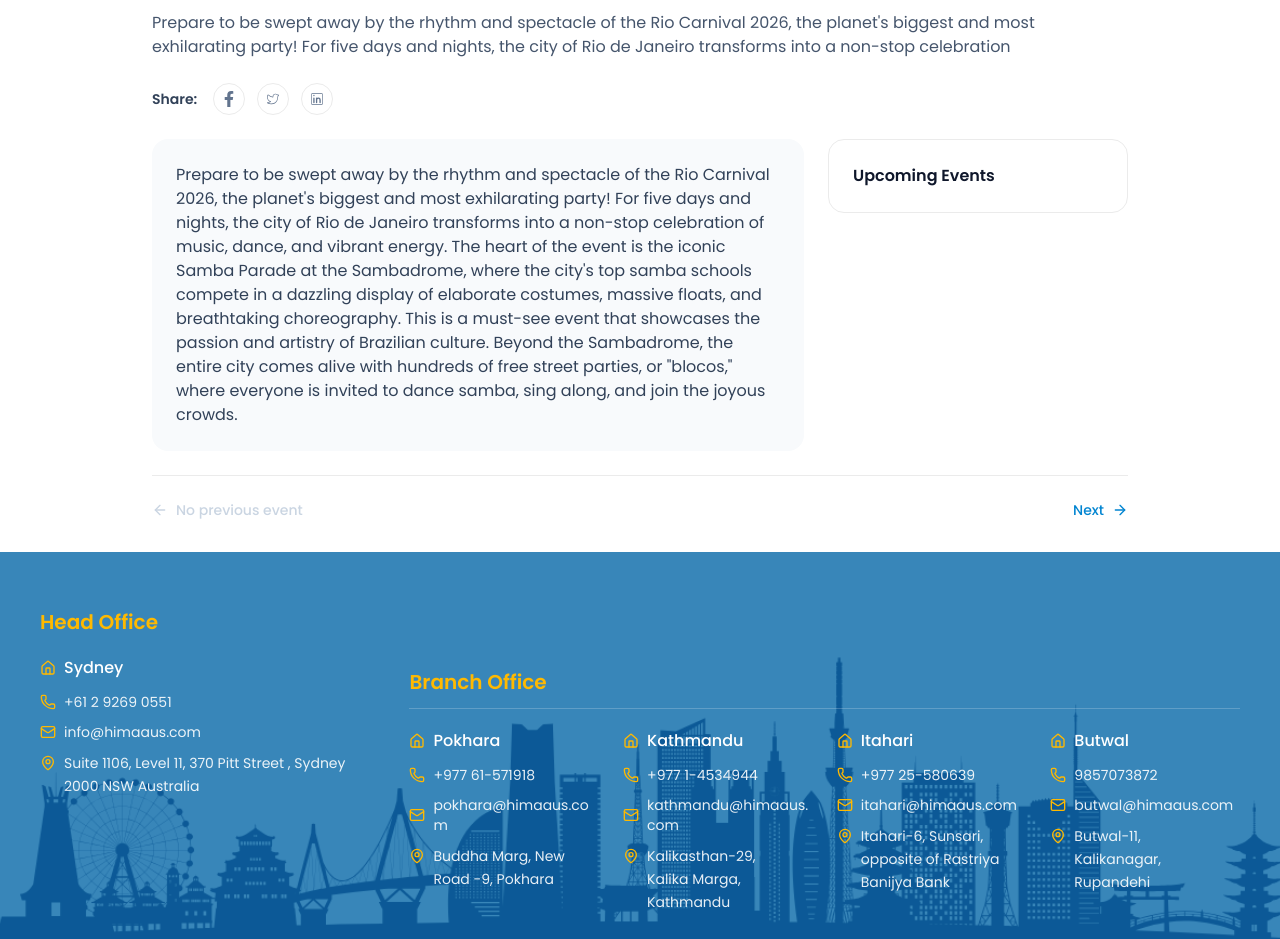
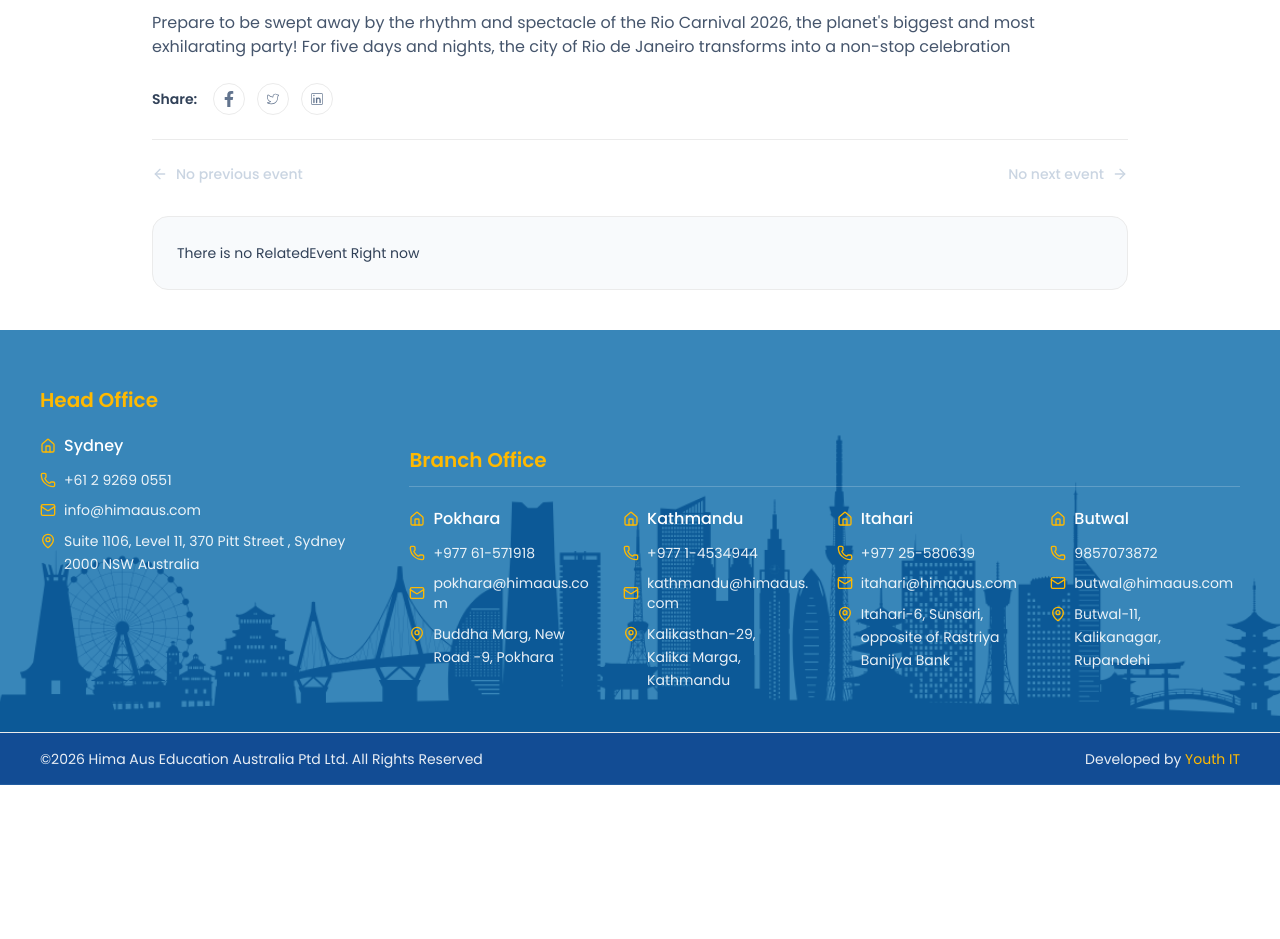
Before and after one commit to Kyani7/personal-backend, a React (Vite) app: page /explore-event/rio-carnival-2026 in a window 1280 px wide. Shown: the part 860-1799 px from the top of the page. After the commit the page ends 1645 px from the top, so only its background shows below. Built offline with nearby package versions, Linux system fonts and the light colour scheme.

Commit message:
Fixing the Routing

```diff
--- a/src/Components/Home/EventSection/Components/ThreeEvent.tsx
+++ b/src/Components/Home/EventSection/Components/ThreeEvent.tsx
@@ -61,17 +61,6 @@ interface PrevNextNavProps {
   next?: NavigationLink | null;
 }
 
-interface RelatedEventCardProps {
-  image: string;
-  title: string;
-  description: string;
-  date: string;
-  time: string;
-  tags?: string[];
-  href?: string;
-  onClick?: React.MouseEventHandler<HTMLAnchorElement>;
-}
-
 interface EventDetailData {
   banner: {
     image: string;
@@ -91,20 +80,10 @@ interface EventDetailPageProps {
   backHref?: string;
   onBack?: () => void;
   event: EventDetailData;
-  upcomingEvents?: UpcomingEventItem[];
-  relatedEvents?: RelatedEventCardProps[];
   previous?: NavigationLink | null;
   next?: NavigationLink | null;
 }
 
-/* ------------------------------------------------------------------ */
-/*  Small reusable pieces                                              */
-/* ------------------------------------------------------------------ */
-
-/**
- * BackLink — "back to X" link at the top-left of a detail page.
- * Props: label (string), href (string), onClick (optional, e.g. to navigate via state)
- */
 export function BackLink({ label = "Back to Events", href = "#", onClick }: BackLinkProps) {
   return (
     <a
@@ -120,7 +99,6 @@ export function BackLink({ label = "Back to Events", href = "#", onClick }: Back
 
 /**
  * EventBanner — full-width image banner.
- * Props: image (string), alt (string)
  */
 export function EventBanner({ image, alt = "" }: EventBannerProps) {
   return (
@@ -132,7 +110,6 @@ export function EventBanner({ image, alt = "" }: EventBannerProps) {
 
 /**
  * EventMeta — date / time / location row with icons.
- * Props: date (string), time (string), location (string)
  */
 export function EventMeta({ date, time, location }: EventMetaProps) {
   return (
@@ -155,7 +132,6 @@ export function EventMeta({ date, time, location }: EventMetaProps) {
 
 /**
  * ShareBar — "Share:" row with social icon links.
- * Props: links = { facebook, twitter, linkedin }
  */
 export function ShareBar({ links = {} }: ShareBarProps) {
   const icons = [
@@ -184,7 +160,6 @@ export function ShareBar({ links = {} }: ShareBarProps) {
 
 /**
  * HighlightsBox — light-gray content panel for the intro paragraph + bullet list.
- * Props: intro (string), highlights (string[])
  */
 export function HighlightsBox({ intro, highlights = [] }: HighlightsBoxProps) {
   return (
@@ -203,7 +178,6 @@ export function HighlightsBox({ intro, highlights = [] }: HighlightsBoxProps) {
 
 /**
  * UpcomingEventsSidebar — sidebar card, optionally listing links.
- * Props: title (string), items = { title, href }[]
  */
 export function UpcomingEventsSidebar({
   title = "Upcoming Events",
@@ -229,12 +203,6 @@ export function UpcomingEventsSidebar({
 
 /**
  * PrevNextNav — previous / next navigation row.
- * Pass `null` for previous/next to render a disabled, grayed-out label
- * ("No previous event" / "No next event") instead of a clickable button.
- *
- * Props:
- *  - previous: { label: string, onClick: () => void } | null
- *  - next: { label: string, onClick: () => void } | null
  */
 export function PrevNextNav({ previous, next }: PrevNextNavProps) {
   return (
@@ -272,37 +240,15 @@ export function PrevNextNav({ previous, next }: PrevNextNavProps) {
   );
 }
 
-
-/* ------------------------------------------------------------------ */
-/*  Main template — everything above, assembled into one page          */
-/* ------------------------------------------------------------------ */
-
 /**
  * EventDetailPage
  * The one reusable page template. Every page file (RioCarnivalPage,
- * GrandUsAdmissionDayPage, MarketingEventPage) just calls this with its
- * own data passed in manually as props — no shared data file involved.
- *
- * Props:
- *  - backHref: string
- *  - onBack: (e) => void   optional; if provided, called on click (e.preventDefault() handled internally)
- *  - event: {
- *      banner: { image, alt },
- *      date, time, location,
- *      title, description,
- *      highlightsIntro, highlights,
- *      shareLinks
- *    }
- *  - upcomingEvents: { title, href }[]
- *  - relatedEvents: RelatedEventCard props[]
- *  - previous: { label, onClick } | null   (null shows "No previous event")
- *  - next: { label, onClick } | null       (null shows "No next event")
+ * GrandUsAdmissionDayPage, MarketingEventPage)
  */
 export function EventDetailPage({
   backHref = "#",
   onBack,
   event,
-  upcomingEvents = [],
   previous,
   next,
 }: EventDetailPageProps) {
@@ -338,13 +284,24 @@ export function EventDetailPage({
 
         <ShareBar links={event.shareLinks} />
 
-        <div className="grid grid-cols-1 lg:grid-cols-[1fr_300px] gap-6">
-          <HighlightsBox intro={event.highlightsIntro} highlights={event.highlights} />
-          <UpcomingEventsSidebar items={upcomingEvents} />
-        </div>
+
 
         <PrevNextNav previous={previous} next={next} />
       </div>
     </div>
   );
 }
+
+interface RelatedEventProps {
+  text: string;
+}
+
+export function RelatedEvent({ text }: RelatedEventProps) {
+  return (
+    <div className="mx-auto max-w-5xl px-6 pb-10">
+      <div className="rounded-2xl border border-slate-200 bg-slate-50 p-6 text-slate-700">
+        <p className="text-sm leading-6">{text}</p>
+      </div>
+    </div>
+  );
+}
--- a/src/Components/Home/EventSection/Grandusadmissiondaypage.tsx
+++ b/src/Components/Home/EventSection/Grandusadmissiondaypage.tsx
@@ -1,11 +1,13 @@
 
-import { EventDetailPage } from "./Components/ThreeEvent";
+import { EventDetailPage, RelatedEvent } from "./Components/ThreeEvent";
 type onNavigate={
     onNavigate:any;
  }
 import EventUsAdmission from "../../../assets/EventUsAdmission.png"
 export default function GrandUsAdmissionDayPage({ onNavigate }:onNavigate) {
   return (
+    <>
+
     <EventDetailPage
       backHref="#events"
       onBack={() => onNavigate("events-list")}
@@ -25,41 +27,12 @@ export default function GrandUsAdmissionDayPage({ onNavigate }:onNavigate) {
         highlights: ["Highlights :", "On the Spot I20", "Eligibility Test", "Scholarships"],
         shareLinks: { facebook: "#", twitter: "#", linkedin: "#" },
       }}
-      upcomingEvents={[]}
       previous={{ label: "Previous", onClick: () => onNavigate("rio-carnival-2026") }}
       next={{ label: "Next", onClick: () => onNavigate("marketing-event") }}
-      relatedEvents={[
-        {
-          image:
-            "https://images.unsplash.com/photo-1533109721025-d1ae7ee7c1e5?w=800&q=80",
-          title: "Rio Carnival 2026 - EventMX",
-          description:
-            "Prepare to be swept away by the rhythm and spectacle of the Rio Carnival 2026, the planet's biggest and most exhilarating party!",
-          date: "Wed, Dec 17, 2025",
-          time: "5:17 PM",
-          tags: ["General"],
-          href: "#rio-carnival-2026",
-          onClick: (e) => {
-            e.preventDefault();
-            onNavigate("rio-carnival-2026");
-          },
-        },
-        {
-          image:
-            "https://images.unsplash.com/photo-1489944440615-453fc2b6a9a9?w=800&q=80",
-          title: "Marketing Event",
-          description:
-            "We regularly participate in education seminars and fairs for larger audience. Also, we invest heavily in promoting Australian Education.",
-          date: "Fri, Dec 26, 2025",
-          time: "6:50 PM",
-          tags: ["General"],
-          href: "#marketing-event",
-          onClick: (e) => {
-            e.preventDefault();
-            onNavigate("marketing-event");
-          },
-        },
-      ]}
     />
+        <RelatedEvent
+        text="There is no RelatedEvent Right now"
+        />
+    </>
   );
 }
--- a/src/Components/Home/EventSection/Marketingeventpage.tsx
+++ b/src/Components/Home/EventSection/Marketingeventpage.tsx
@@ -1,4 +1,4 @@
-import { EventDetailPage } from "./Components/ThreeEvent";
+import { EventDetailPage, RelatedEvent } from "./Components/ThreeEvent";
 import  ToranlhaRunningCup from "../../../assets/ToranlhaRunningCup.png"
 type onNavigate={
     onNavigate:any;
@@ -6,6 +6,8 @@ type onNavigate={
 
 export default function MarketingEventPage({ onNavigate }:onNavigate) {
   return (
+    <>
+
     <EventDetailPage
       backHref="#events"
       onBack={() => onNavigate("events-list")}
@@ -25,41 +27,12 @@ export default function MarketingEventPage({ onNavigate }:onNavigate) {
         highlights: [],
         shareLinks: { facebook: "#", twitter: "#", linkedin: "#" },
       }}
-      upcomingEvents={[]}
       previous={{ label: "Previous", onClick: () => onNavigate("grand-us-admission-day") }}
       next={null}
-      relatedEvents={[
-        {
-          image:
-            "https://images.unsplash.com/photo-1523240795612-9a054b0db644?w=800&q=80",
-          title: "Grand US Admission Day",
-          description:
-            "We recently organized Grand USA Admission day with Top 10 US based Universities participating and engaging with our Students.",
-          date: "Fri, Dec 19, 2025",
-          time: "3:45 PM",
-          tags: ["General"],
-          href: "#grand-us-admission-day",
-          onClick: (e) => {
-            e.preventDefault();
-            onNavigate("grand-us-admission-day");
-          },
-        },
-        {
-          image:
-            "https://images.unsplash.com/photo-1533109721025-d1ae7ee7c1e5?w=800&q=80",
-          title: "Rio Carnival 2026 - EventMX",
-          description:
-            "Prepare to be swept away by the rhythm and spectacle of the Rio Carnival 2026, the planet's biggest and most exhilarating party!",
-          date: "Wed, Dec 17, 2025",
-          time: "5:17 PM",
-          tags: ["General"],
-          href: "#rio-carnival-2026",
-          onClick: (e) => {
-            e.preventDefault();
-            onNavigate("rio-carnival-2026");
-          },
-        },
-      ]}
     />
+    <RelatedEvent
+        text="There is no RelatedEvent Right now"
+    />
+    </>
   );
 }
--- a/src/Components/Home/EventSection/Riocarnivalpage .tsx
+++ b/src/Components/Home/EventSection/Riocarnivalpage .tsx
@@ -1,20 +1,13 @@
-import { EventDetailPage } from "./Components/ThreeEvent";
+import { EventDetailPage, RelatedEvent } from "./Components/ThreeEvent";
 import  BookerClub from "../../../assets/BookerClub.png"
-/**
- * RioCarnivalPage
- * Everything is passed in manually as props to EventDetailPage —
- * no shared data file. `onNavigate` is called with the target page's
- * name so App.jsx can switch pages when Previous/Next/Related is clicked.
- *
- * Props:
- *  - onNavigate: (pageName) => void
- */
 
  type onNavigate={
     onNavigate:any;
  }
 export default function RioCarnivalPage({ onNavigate }:onNavigate) {
   return (
+    <>
+
     <EventDetailPage
       backHref="#events"
       onBack={() => onNavigate("events-list")}
@@ -34,41 +27,11 @@ export default function RioCarnivalPage({ onNavigate }:onNavigate) {
         highlights: [],
         shareLinks: { facebook: "#", twitter: "#", linkedin: "#" },
       }}
-      upcomingEvents={[]}
-      previous={null}
-      next={{ label: "Next", onClick: () => onNavigate("grand-us-admission-day") }}
-      relatedEvents={[
-        {
-          image:
-            "https://images.unsplash.com/photo-1523240795612-9a054b0db644?w=800&q=80",
-          title: "Grand US Admission Day",
-          description:
-            "We recently organized Grand USA Admission day with Top 10 US based Universities participating and engaging with our Students.",
-          date: "Fri, Dec 19, 2025",
-          time: "3:45 PM",
-          tags: ["General"],
-          href: "#grand-us-admission-day",
-          onClick: (e) => {
-            e.preventDefault();
-            onNavigate("grand-us-admission-day");
-          },
-        },
-        {
-          image:
-            "https://images.unsplash.com/photo-1489944440615-453fc2b6a9a9?w=800&q=80",
-          title: "Marketing Event",
-          description:
-            "We regularly participate in education seminars and fairs for larger audience. Also, we invest heavily in promoting Australian Education.",
-          date: "Fri, Dec 26, 2025",
-          time: "6:50 PM",
-          tags: ["General"],
-          href: "#marketing-event",
-          onClick: (e) => {
-            e.preventDefault();
-            onNavigate("marketing-event");
-          },
-        },
-      ]}
     />
+    <RelatedEvent
+        text="There is no RelatedEvent Right now"
+    />
+
+    </>
   );
 }
```
Also changed, not shown: src/Components/Home/EventSection/Components/ExploreMore.tsx (+2 -35 lines).
